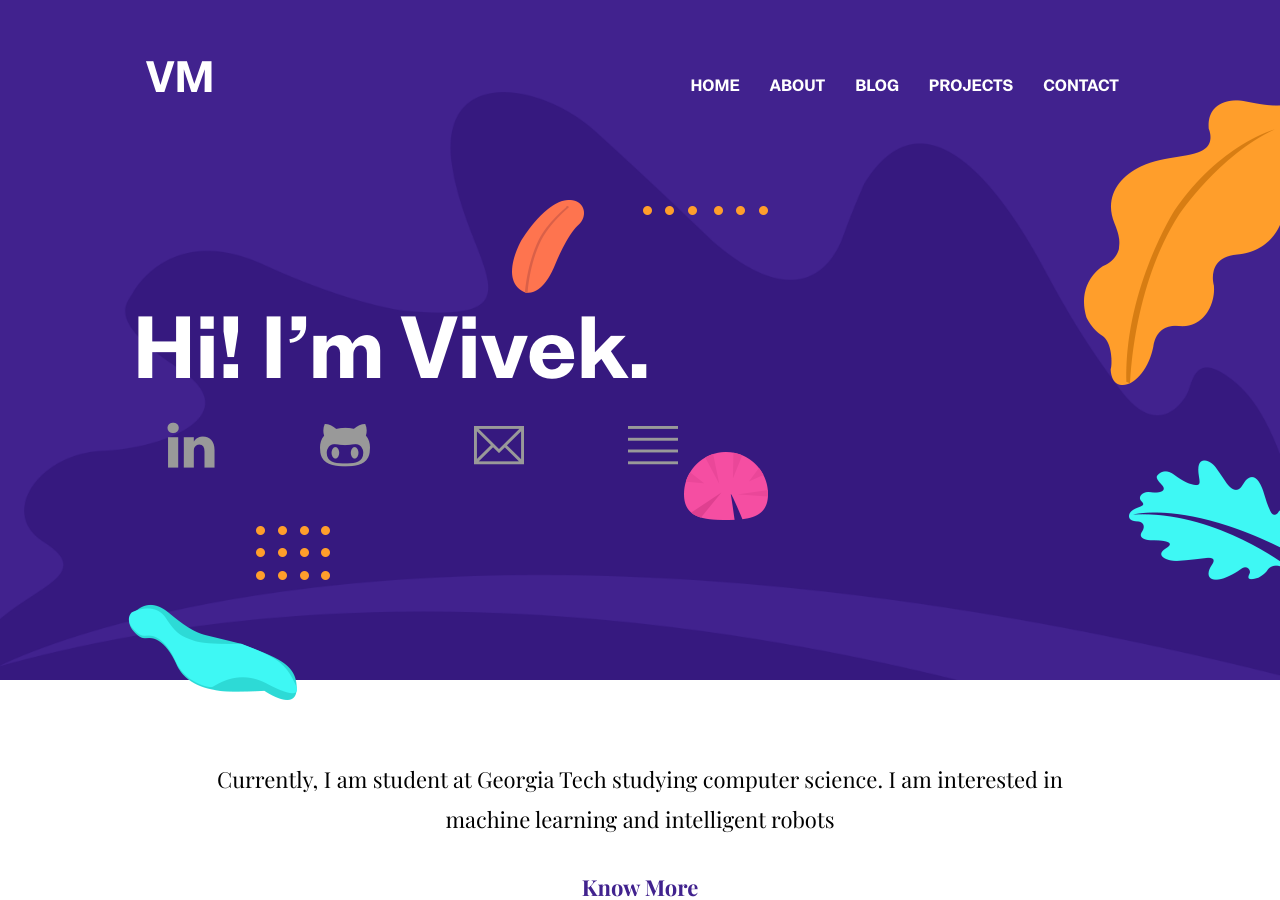
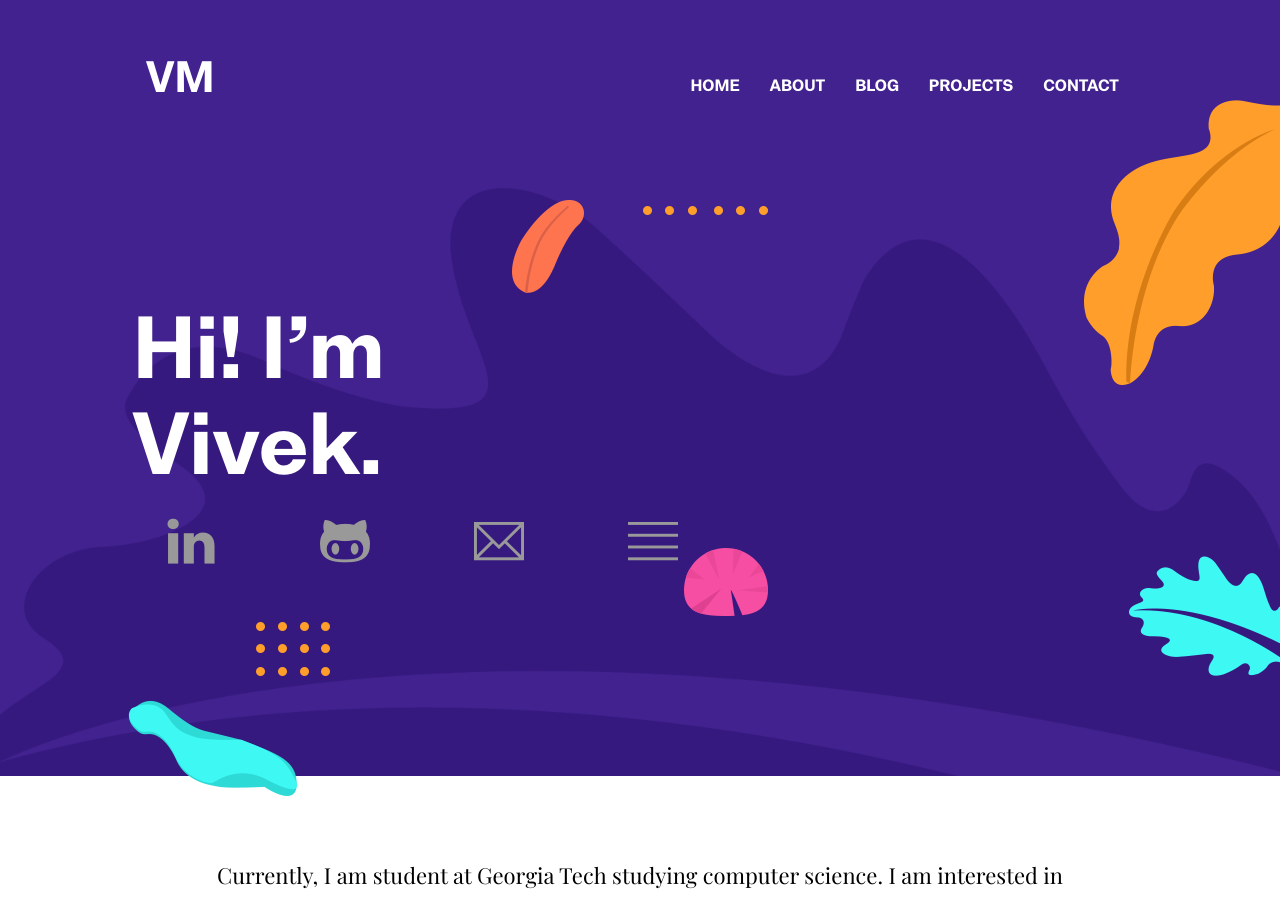
Before and after one commit to VAM7686/VAM7686.github.io, a Jekyll site: the page built from index.html, in a window 1280 px wide and 900 px high. Built offline with Jekyll 4.4.1, drawn with Linux system fonts in a browser that asks for light colours.

```diff
--- a/_data/settings.yml
+++ b/_data/settings.yml
@@ -6,7 +6,6 @@ logo:
 author: Vivek Mhatre
 description: Welcome to my website
 email: vmhatre3@gatech.edu
-# phone: (908) 967-8766
 address: Atlanta, Georgia, USA
 copyright: Copyright &copy; 2020 Vivek Mhatre
 
@@ -23,9 +22,9 @@ menu:
 # Analytics helps you understand who visits your website.
 # Learn more at: http://support.google.com/analytics/answer/1008065
 
-# NOTE: If you want to use Google Analytics for basic web tracking: Just uncomment and enter your UA-Code here.
+# NOTE: If you want to use Google Analytics for basic web tracking: Just uncomment and enter your UA-Code here. # UA-XXXXXX-X
 
-google-analytics: UA-181925118-1 # UA-XXXXXX-X
+google-analytics: UA-181925118-1
 
 
 #-------------------------------
@@ -38,7 +37,7 @@ disqus-identifier: vam7686-github-io # Add your shortname for Disqus Comment. Fo
 # Hero Section
 
 hero:
-  hero-title: Hi! I’m Vivek.
+  hero-title: Hi! I’m <br> Vivek.
 
 social:
 - {icon: "ti-linkedin", link: "https://linkedin.com/in/vmhatre3"}
--- a/_pages/blog.html
+++ b/_pages/blog.html
@@ -1,6 +1,6 @@
 ---
 layout: page
-title: Blogs
+title: Blog
 ---
 <!-- blog -->
 <section class="section">
```
Also changed, not shown: _posts/2020-11-02-First-Post.markdown (+2 -2 lines), 3 other files.
